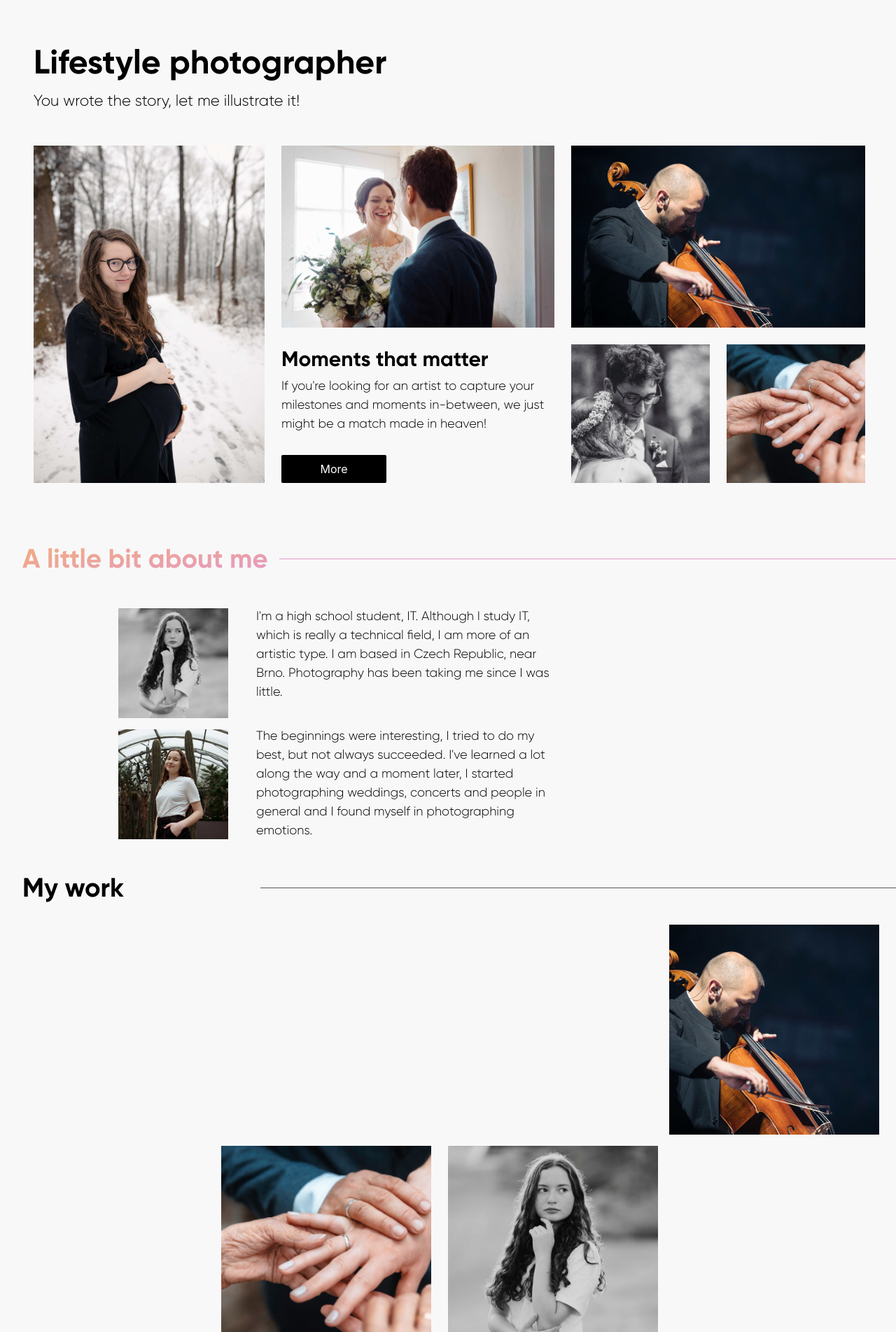
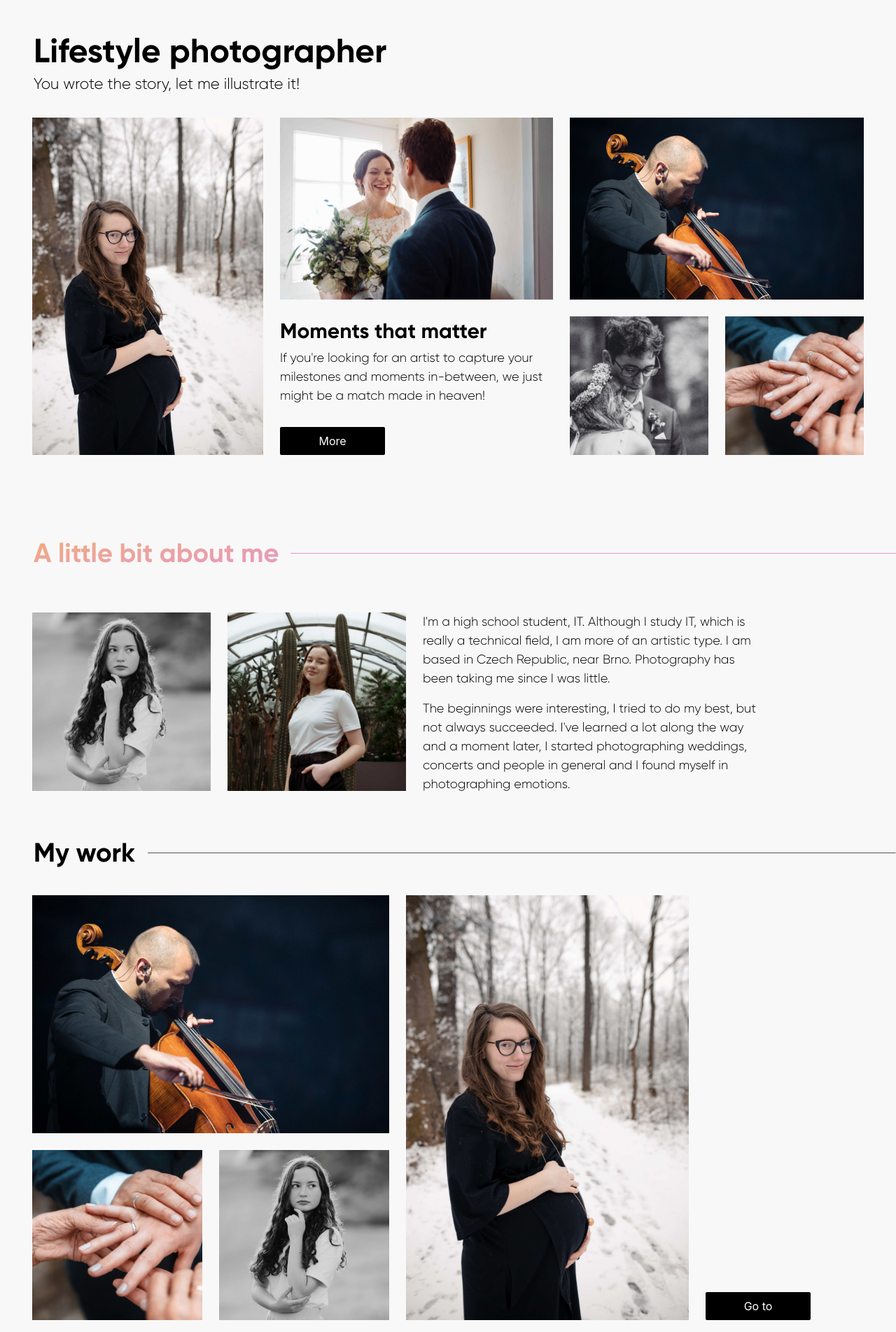
Before and after one commit to TereziePrchalova/photography-website, a Next.js app: page / in a window 1280 px wide. Shown: the part 117-2020 px from the top of the page at 70% size. Built offline with nearby package versions, Linux system fonts and the light colour scheme.

Commit message:
Progress

```diff
--- a/components/About.js
+++ b/components/About.js
@@ -4,7 +4,7 @@ export default function About(data) {
     return (
         <>
             <div className='max-w-[1440px] m-auto'>
-                <div className="flex justify-between w-[100vw] pl-6 md:pl-8">
+                <div className="flex justify-between w-[100vw] pl-6 md:pl-10 xl:pl-12">
                     <div className="w-[225px] mr-3 md:w-[295px] md:mr-3 xl:w-[445px] xl:mr-4">
                         <h2 className='h2 text-transparent bg-clip-text bg-gradient-to-br from-orange to-purple w-max'>A little bit about me</h2>
                     </div>
@@ -14,17 +14,17 @@ export default function About(data) {
                         </svg>
                     </div>
                 </div>
-                <div className="my-6 md:flex md:mx-auto md:w-[696px] lg:w-[942px] lg:flex lg:my-10 ">
-                    <div className="flex justify-center mt-1 mb-6 md:my-0 md:flex md:flex-col ">
-                        <div className="relative w-[157px] h-[157px] mr-4 md:mb-4 lg:mr-4 ">
+                <div className="mt-8 mb-14 md:flex md:mx-auto md:w-[696px] lg:w-[942px] lg:flex lg:my-10 xl:w-[1188px] xl:my-14 2xl:w-[1344px]">
+                    <div className="flex justify-center mt-1 mb-6 md:my-0 md:flex md:flex-col xl:flex-row">
+                        <div className="relative w-[157px] h-[157px] mr-4 md:mb-4 lg:mr-4 xl:mb-0 xl:mr-6 xl:w-[255px] xl:h-[255px]">
                             <Image src="/images/first.jpg" alt="me" objectFit="cover" layout="fill"/>
                         </div>
-                        <div className="relative w-[157px] h-[157px]">
+                        <div className="relative w-[157px] h-[157px] xl:w-[255px] xl:h-[255px]">
                             <Image src="/images/second.jpg" alt="me" objectFit="cover" layout="fill"/>
                         </div>
                     </div>
-                    <div className="m-auto w-[320px] md:w-[400px] md:mt-0 md:mx-0 lg:w-[420px] xl:ml-6">
-                        <p className='p mb-3 md:mb-9'>I'm a high school student, IT. Although I study IT, which is really a technical field, I am more of an artistic type. I am based in Czech Republic, near Brno. Photography has been taking me since I was little.</p>
+                    <div className="m-auto w-[320px] md:w-[400px] md:mt-0 md:mx-0 lg:w-[420px] xl:w-[480px] xl:ml-6">
+                        <p className='p mb-3 md:mb-9 xl:mb-4'>I'm a high school student, IT. Although I study IT, which is really a technical field, I am more of an artistic type. I am based in Czech Republic, near Brno. Photography has been taking me since I was little.</p>
                         <p className="p">The beginnings were interesting, I tried to do my best, but not always succeeded. I've learned a lot along the way and a moment later, I started photographing weddings, concerts and people in general and I found myself in photographing emotions.</p>
                     </div>
                 </div>
--- a/components/HeroSlider.js
+++ b/components/HeroSlider.js
@@ -5,7 +5,7 @@ export default function HeroSlider(data) {
         <>
             <div className='my-4 md:hidden'>
                 <div className="relative w-[330px] h-[220px] m-auto">
-                    <Image src="/images/slider/heroSliderFirst.jpeg" alt="me" objectFit="cover" layout="fill"/>
+                    <Image src="/images/slider/heroSliderFirst.jpeg" alt="me" layout="fill"/>
                 </div>
                 <div className="my-4 mx-auto w-[330px]">
                     <h2 className="h2">Moments that matter</h2>
@@ -14,7 +14,7 @@ export default function HeroSlider(data) {
                         <button className="w-[120px] h-[35px] bg-black text-white rounded-[2px]">More</button>
                     </a>
                 </div>
-                <div className="flex justify-center mt-8 mb-12">
+                <div className="flex justify-center mt-8 mb-16">
                     <div className="relative w-[160px] h-[240px] mr-4">
                         <Image src="/images/slider/heroSliderSecond.jpeg" alt="me" objectFit="cover" layout="fill"/>
                     </div>
@@ -29,8 +29,9 @@ export default function HeroSlider(data) {
                     </div>
                 </div>
             </div>
+
             <div className='m-auto max-w-[1440px]'>
-                <div className="hidden mt-4 mb-14 m-auto md:flex md:flex-col md:items-center lg:flex lg:flex-row lg:w-[1024px] lg:justify-center xl:justify-start xl:w-auto xl:mx-12 xl:mb-[5rem] 2xl:justify-center">
+                <div className="hidden mt-4 mb-14 m-auto md:flex md:flex-col md:items-center md:mt-8 md:mb-20 lg:flex lg:flex-row lg:w-[1024px] lg:justify-center xl:w-auto xl:justify-center xl:mx-12 xl:mb-[7rem]">
                     <div className="flex">
                         <div className="relative w-[320px] h-[470px] lg:w-[250px] lg:h-[403px] xl:w-[330px] xl:h-[482px] 2xl:w-[390px] 2xl:h-[542px]">
                             <Image src="/images/slider/heroSliderSecond.jpeg" alt="me" objectFit="cover" layout="fill"/>
--- a/components/HeroText.js
+++ b/components/HeroText.js
@@ -1,9 +1,9 @@
 export default function HeroText(data) {
     return (
         <>
-            <div className='max-w-[1440px] m-auto md:px-8 xl:px-12 xl:mb-12 2xl:mb-6'>
-                <h1 className='h1 leading-10 w-[330px] m-auto md:leading-tight md:w-[696px] lg:w-[942px] xl:w-auto xl:mb-2 2xl:mb-0'>Lifestyle photographer</h1>
-                <p className='copy w-[330px] m-auto md:w-[696px] lg:w-[942px] xl:w-auto'>You wrote the story, let me illustrate it!</p>
+            <div className='max-w-[1440px] m-auto md:px-8 xl:px-12 xl:mb-6'>
+                <h1 className='h1 leading-10 w-[330px] m-auto md:leading-tight md:w-[696px] lg:w-[942px] xl:w-[1188px] 2xl:w-auto 2xl:mb-0'>Lifestyle photographer</h1>
+                <p className='copy w-[330px] m-auto md:w-[696px] lg:w-[942px] xl:w-[1188px] 2xl:w-auto'>You wrote the story, let me illustrate it!</p>
             </div>
         </>
     );
--- a/components/Navbar.js
+++ b/components/Navbar.js
@@ -43,7 +43,7 @@ export default function Navbar(data) {
               <div className='hidden lg:block lg:border-b-[1px] lg:border-grey lg:-mb-12 lg:w-[100%] lg:mx-12 '></div>
               <div className="hidden lg:flex lg:space-x-9 lg:-mb-12">
                 <Link className='select-none' href="/">Home</Link>
-                <Link className='select-none' href="/contact">Photography</Link>
+                <Link className='select-none' href="/portfolio">Portfolio</Link>
                 <Link className='select-none' href="/">Contact</Link>
               </div>
 
@@ -129,7 +129,7 @@ export default function Navbar(data) {
 
             <div className='mt-[10rem] ml-6 flex flex-col md:ml-8'>
                 <Link className='link select-none mb-6' href="/">Home</Link>
-                <Link className='link select-none' href="/contact">Photography</Link>
+                <Link className='link select-none' href="/portfolio">Portfolio</Link>
                 <Link className='link select-none' href="/">Contact</Link>
             </div>
 
--- a/components/Work.js
+++ b/components/Work.js
@@ -3,9 +3,9 @@ import Image from "next/image";
 export default function Work(data) {
     return (
         <>
-            <div className=''>
-                <div className="flex justify-between w-[100vw] pl-6 md:pl-8">
-                    <div className="w-[140px] mr-3 md:w-[155px] md:mr-3 xl:w-[445px] xl:mr-4">
+            <div className='max-w-[1440px] m-auto'>
+                <div className="flex justify-between w-[100vw] pl-6 md:pl-10 xl:pl-12">
+                    <div className="w-[140px] mr-3 md:w-[155px] md:mr-3 xl:w-[170px] xl:mr-4">
                         <h2 className='h2 text-black'>My work</h2>
                     </div>
                     <div className="w-[100%] my-auto">
@@ -14,26 +14,26 @@ export default function Work(data) {
                         </svg>
                     </div>
                 </div>
-                <div className="my-6">
+                <div className="mt-8 pb-14 md:flex md:w-[696px] md:mx-auto lg:w-[942px] xl:w-[1188px] 2xl:w-[1344px]">
                     <div>
-                        <div className="relative m-auto w-[330px] h-[220px] md:w-[330px] md:h-[220px] xl:mr-6 xl:w-[300px] xl:h-[300px]">
+                        <div className="relative m-auto w-[330px] h-[220px] md:w-[310px] md:h-[200px] lg:w-[420px] lg:h-[280px] xl:w-[510px] xl:h-[340px]">
                             <Image src="/images/slider/heroSliderConcert.jpg" alt="me" objectFit="cover" layout="fill"/>
                         </div>
-                        <div className="flex justify-center mt-4">
-                            <div className="relative w-[157px] h-[157px] mr-4 md:w-[157px] md:h-[157px] xl:mr-6 xl:w-[300px] xl:h-[300px]">
+                        <div className="flex justify-center mt-4 xl:mt-6">
+                            <div className="relative w-[157px] h-[157px] mr-4 md:w-[147px] md:h-[147px] lg:w-[202px] lg:h-[202px] xl:w-[243px] xl:h-[243px] xl:mr-6">
                                 <Image src="/images/slider/heroSliderFourth.jpg" alt="me" objectFit="cover" layout="fill"/>
                             </div>
-                            <div className="relative w-[157px] h-[157px] md:w-[157px] md:h-[157px] xl:mr-6 xl:w-[300px] xl:h-[300px]">
+                            <div className="relative w-[157px] h-[157px] md:w-[147px] md:h-[147px] lg:w-[202px] lg:h-[202px] xl:w-[243px] xl:h-[243px]">
                                 <Image src="/images/first.jpg" alt="me" objectFit="cover" layout="fill"/>
                             </div>
                         </div>
                     </div>
-                    <div className="flex justify-center mt-4">
-                        <div className="relative w-[194px] h-[291px] mr-4 md:w-[225px] md:h-[225px] xl:mr-6 xl:w-[300px] xl:h-[300px]">
+                    <div className="flex justify-center mt-4 md:mt-0 md:ml-4 md:relative xl:ml-6">
+                        <div className="relative w-[194px] h-[291px] mr-4 md:w-[235px] md:h-[363px] lg:w-[332px] lg:h-[498px] xl:mr-6 xl:w-[404px] xl:h-[607px]">
                             <Image src="/images/slider/heroSliderSecond.jpeg" alt="me" objectFit="cover" layout="fill"/>
                         </div>
                         <a href="https://eu.zonerama.com/TereziePrchalova/743152" target="_blank">
-                            <button className="w-[120px] h-[35px] bg-black text-white rounded-[2px]">Go to</button>
+                            <button className="w-[120px] h-[35px] bg-black text-white rounded-[2px] md:absolute md:bottom-0 lg:w-[150px] lg:h-[40px] transition-all duration-500 hover:bg-orange">Go to</button>
                         </a>
                     </div>
                 </div>
--- a/pages/_app.js
+++ b/pages/_app.js
@@ -1,11 +1,18 @@
+import Head from 'next/head'
 import '../styles/globals.css'
 import Navbar from '../components/Navbar'
 
 function MyApp({ Component, pageProps }) {
   return (
     <div>
-      <Navbar/>
-      <Component {...pageProps} />
+      <Head>
+        <link rel="shortcut icon" href="/images/favicon.png" />
+        <title>Terezie Prchalova</title>
+      </Head>
+      <div>
+        <Navbar/>
+        <Component {...pageProps} />
+      </div>
     </div>
   )
 }
--- a/pages/index.js
+++ b/pages/index.js
@@ -5,7 +5,7 @@ import Work from "../components/Work";
 
 export default function Home() {
   return (
-    <div className="bg-lightWhite pt-[8rem] xl:pt-[11rem] 2xl:pt-[10rem]">
+    <div className="bg-lightWhite pt-[8rem] xl:pt-[10rem]">
       <HeroText/>
       <HeroSlider/>
       <About/>
--- /dev/null
+++ b/pages/portfolio.js
@@ -0,0 +1,12 @@
+import About from "../components/About";
+import HeroText from "../components/HeroText";
+
+export default function portfolio() {
+  return (
+    <div className="bg-lightWhite pt-[8rem] xl:pt-[10rem]">
+      <div className='max-w-[1440px] m-auto md:px-8 xl:px-12 xl:mb-6'>
+            <h1 className='h1 leading-10 w-[330px] m-auto md:leading-tight md:w-[696px] lg:w-[942px] xl:w-[1188px] 2xl:w-auto 2xl:mb-0'>Portfolio</h1>
+        </div>
+    </div>
+  )
+}
--- a/styles/globals.css
+++ b/styles/globals.css
@@ -62,6 +62,6 @@ a {
   .heroSubheadline { @apply font-GilroyBold text-24px md:text-30px lg:text-24px xl:text-30px }
   .heroText { @apply font-GilroyLight text-14px md:text-16px lg:text-14px xl:text-18px }
 
-  .p { @apply font-GilroyLight text-14px md:text-18px xl:text-18px }
+  .p { @apply font-GilroyLight text-14px md:text-18px 2xl:text-18px }
   .link { @apply font-GilroyBold text-28px }
 }
```
Also changed, not shown: public/images/favicon.png (added).
